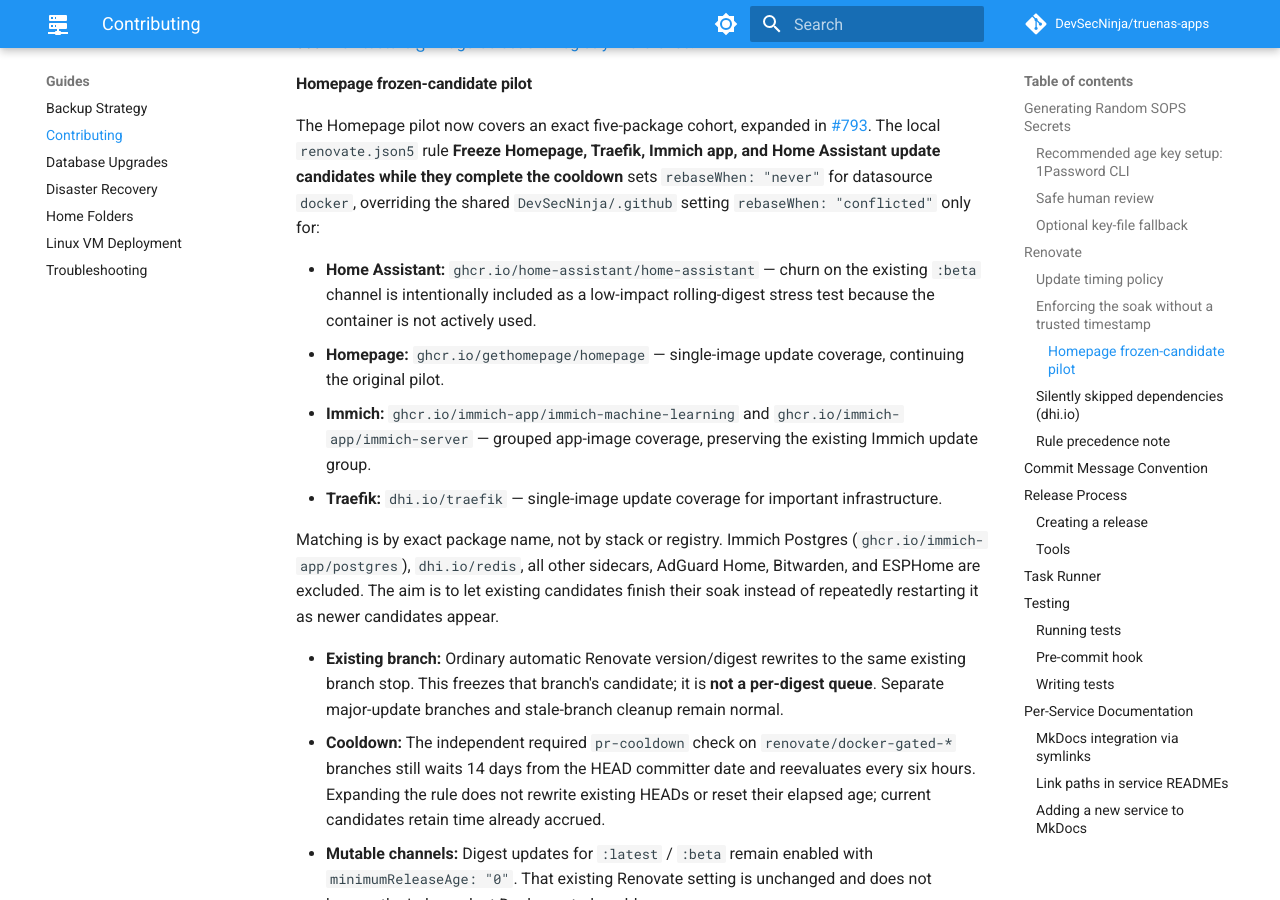
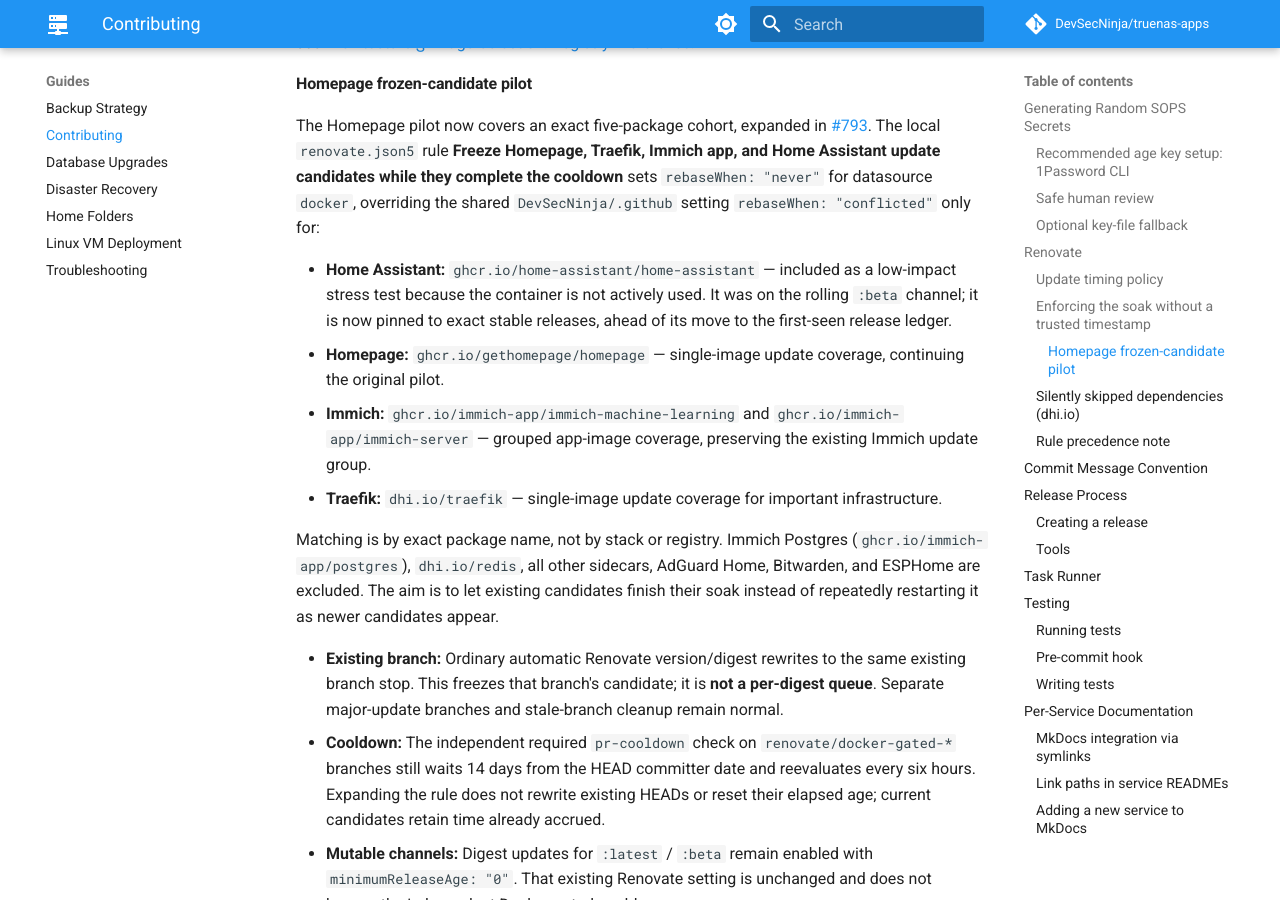
Before and after one commit to DevSecNinja/truenas-apps, an MkDocs documentation site: the page built from docs/CONTRIBUTING.md, in a window 1280 px wide and 900 px high, scrolled down 6838 px. Built offline with MkDocs 1.6.1 and Material for MkDocs 9.7.7, drawn with Linux system fonts in a browser that asks for light colours; comment, search, counter and statistics services are not loaded.

Commit message:
chore(home-assistant): pin exact stable releases instead of the beta channel (#1017)
Co-authored-by: Copilot App <223556219+Copilot@users.noreply.github.com>

```diff
--- a/docs/CONTRIBUTING.md
+++ b/docs/CONTRIBUTING.md
@@ -216,7 +216,7 @@ Background: ADR 0005 in `DevSecNinja/.github` (`docs/design-decisions/0005-pr-ag
 
 The Homepage pilot now covers an exact five-package cohort, expanded in [#793](https://github.com/DevSecNinja/truenas-apps/pull/793). The local `renovate.json5` rule **Freeze Homepage, Traefik, Immich app, and Home Assistant update candidates while they complete the cooldown** sets `rebaseWhen: "never"` for datasource `docker`, overriding the shared `DevSecNinja/.github` setting `rebaseWhen: "conflicted"` only for:
 
-- **Home Assistant:** `ghcr.io/home-assistant/home-assistant` — churn on the existing `:beta` channel is intentionally included as a low-impact rolling-digest stress test because the container is not actively used.
+- **Home Assistant:** `ghcr.io/home-assistant/home-assistant` — included as a low-impact stress test because the container is not actively used. It was on the rolling `:beta` channel; it is now pinned to exact stable releases, ahead of its move to the first-seen release ledger.
 - **Homepage:** `ghcr.io/gethomepage/homepage` — single-image update coverage, continuing the original pilot.
 - **Immich:** `ghcr.io/immich-app/immich-machine-learning` and `ghcr.io/immich-app/immich-server` — grouped app-image coverage, preserving the existing Immich update group.
 - **Traefik:** `dhi.io/traefik` — single-image update coverage for important infrastructure.
```
Also changed, not shown: docs/ARCHITECTURE.md (+1 -1 lines), services/home-assistant/README.md (+1 -1 lines), 1 other file.
